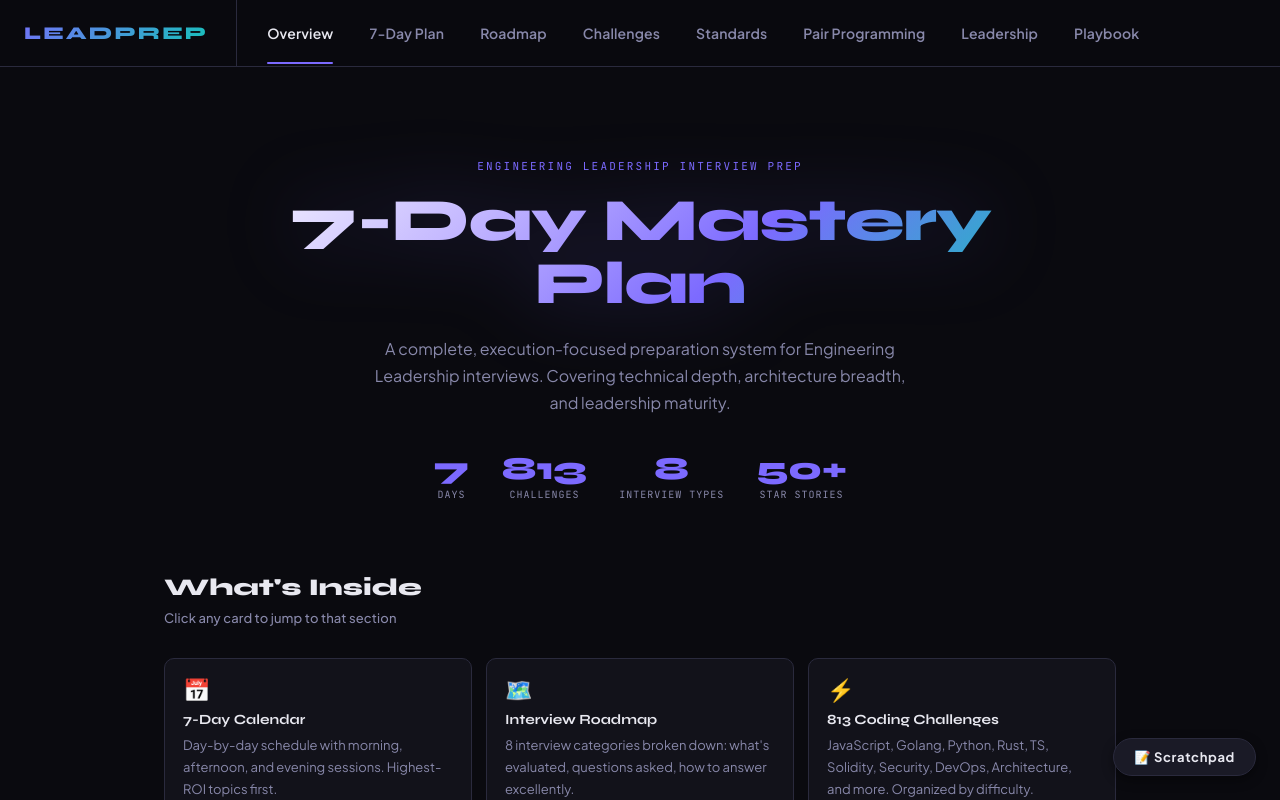
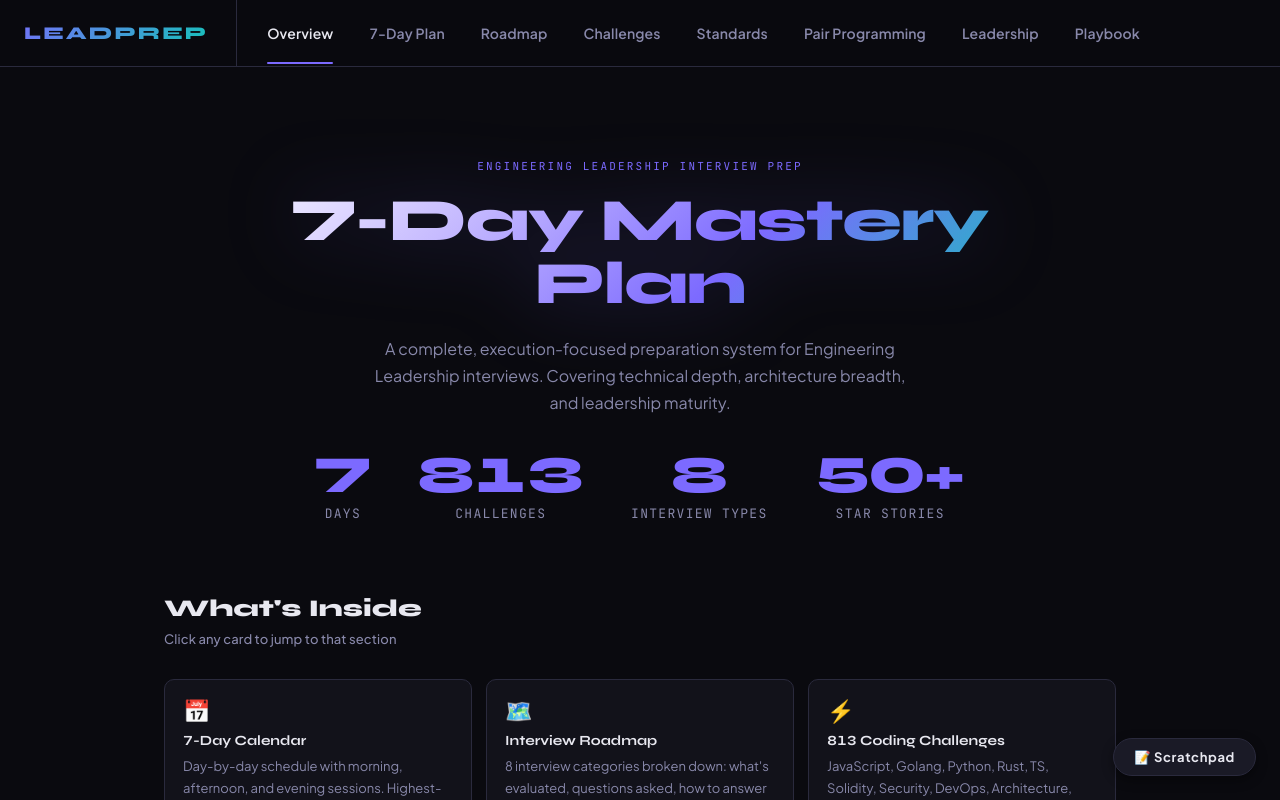
Before and after one commit to lakshyakumar/leadprep, a React (Vite) app: page / in a window 1280 px wide. Shown: the top 800 px of the page. Built offline with nearby package versions, Linux system fonts and the light colour scheme.

Commit message:
feat: add Challenges component to display and filter categorized interview problems

```diff
--- a/src/components/Challenges.jsx
+++ b/src/components/Challenges.jsx
@@ -51,6 +51,44 @@ const GROUPS = [
     ]
   },
 ]
+
+function looksLikeCode(text) {
+  const codePatterns = [
+    /^\s*(function|const|let|var|class|import|export|for|if|while|return|async|await)\b/m,
+    /[{};]\s*$/m,
+    /=>/,
+    /\w+\s*\(.*\)\s*[{;]/,
+    /^\s{2,}/m,
+  ]
+  return codePatterns.some(p => p.test(text))
+}
+
+function renderText(text) {
+  if (!text) return null
+  const paragraphs = text.split(/\n\n+/)
+  return paragraphs.map((para, i) => {
+    if (looksLikeCode(para)) {
+      return (
+        <pre key={i} style={{
+          background: 'rgba(0,0,0,0.35)',
+          border: '1px solid rgba(255,255,255,0.1)',
+          borderRadius: '6px',
+          padding: '10px 14px',
+          fontFamily: 'monospace',
+          fontSize: '13px',
+          lineHeight: '1.6',
+          whiteSpace: 'pre-wrap',
+          overflowX: 'auto',
+          margin: '8px 0',
+          color: '#e2e8f0',
+        }}>{para}</pre>
+      )
+    }
+    return (
+      <p key={i} style={{ margin: '4px 0', whiteSpace: 'pre-wrap', lineHeight: '1.6' }}>{para}</p>
+    )
+  })
+}
 
 function ChallengeItem({ ch }) {
   const [open, setOpen] = useState(false)
@@ -133,7 +171,7 @@ function ChallengeItem({ ch }) {
           <div className="ch-detail-grid">
             <div style={{gridColumn: '1/-1', marginBottom: '8px'}}>
               <div className="ch-detail-label" style={{fontSize:'12px', color:'var(--accent)', fontWeight:'700'}}>Problem Statement</div>
-              <div className="ch-detail-val" style={{fontSize:'15px', lineHeight:'1.6', marginTop:'4px'}}>{ch.problem}</div>
+              <div className="ch-detail-val" style={{fontSize:'15px', lineHeight:'1.6', marginTop:'4px'}}>{renderText(ch.problem)}</div>
             </div>
             <div>
               <div className="ch-detail-label">Concepts</div>
@@ -155,7 +193,7 @@ function ChallengeItem({ ch }) {
             {ch.explanation && (
               <div style={{gridColumn:'1/-1', marginTop: '12px', borderTop: '1px solid rgba(255,255,255,0.1)', paddingTop: '12px'}}>
                 <div className="ch-detail-label" style={{color: '#a0aec0'}}>Key Takeaway / Explanation</div>
-                <div className="ch-detail-val" style={{color: '#e2e8f0', fontStyle: 'italic', fontSize: '14px', lineHeight: '1.5'}}>{ch.explanation}</div>
+                <div className="ch-detail-val" style={{color: '#e2e8f0', fontSize: '14px', lineHeight: '1.5'}}>{renderText(ch.explanation)}</div>
               </div>
             )}
           </div>
--- a/src/components/Home.jsx
+++ b/src/components/Home.jsx
@@ -1,3 +1,4 @@
+import { useState, useEffect, useRef } from 'react'
 import {
   jsChallenges, goChallenges, pythonChallenges, rustChallenges,
   tsChallenges, reactChallenges, aiChallenges, devopsChallenges,
@@ -5,6 +6,38 @@ import {
   solidityChallenges, dynamicProgrammingChallenges, puzzleChallenges, algoChallenges,
   codingChallenges, dbAdvancedChallenges
 } from '../data/data'
+
+function CountUp({ target, suffix = '', duration = 1800 }) {
+  const [display, setDisplay] = useState(0)
+  const ref = useRef(null)
+  const started = useRef(false)
+
+  useEffect(() => {
+    const observer = new IntersectionObserver(
+      ([entry]) => {
+        if (entry.isIntersecting && !started.current) {
+          started.current = true
+          const isNumeric = typeof target === 'number'
+          if (!isNumeric) { setDisplay(target); return }
+          const start = performance.now()
+          const tick = (now) => {
+            const elapsed = now - start
+            const progress = Math.min(elapsed / duration, 1)
+            const ease = 1 - Math.pow(1 - progress, 3)
+            setDisplay(Math.round(ease * target))
+            if (progress < 1) requestAnimationFrame(tick)
+          }
+          requestAnimationFrame(tick)
+        }
+      },
+      { threshold: 0.3 }
+    )
+    if (ref.current) observer.observe(ref.current)
+    return () => observer.disconnect()
+  }, [target, duration])
+
+  return <span ref={ref}>{display}{suffix}</span>
+}
 
 const totalChallenges =
   codingChallenges.length + dynamicProgrammingChallenges.length +
@@ -32,10 +65,10 @@ export default function Home({ onNavigate }) {
         <h1>7-Day Mastery Plan</h1>
         <p>A complete, execution-focused preparation system for Engineering Leadership interviews. Covering technical depth, architecture breadth, and leadership maturity.</p>
         <div className="hero-stats">
-          <div className="stat"><div className="stat-num">7</div><div className="stat-label">Days</div></div>
-          <div className="stat"><div className="stat-num">{totalChallenges}</div><div className="stat-label">Challenges</div></div>
-          <div className="stat"><div className="stat-num">8</div><div className="stat-label">Interview Types</div></div>
-          <div className="stat"><div className="stat-num">50+</div><div className="stat-label">STAR Stories</div></div>
+          <div className="stat"><div className="stat-num"><CountUp target={7} /></div><div className="stat-label">Days</div></div>
+          <div className="stat"><div className="stat-num"><CountUp target={totalChallenges} /></div><div className="stat-label">Challenges</div></div>
+          <div className="stat"><div className="stat-num"><CountUp target={8} /></div><div className="stat-label">Interview Types</div></div>
+          <div className="stat"><div className="stat-num"><CountUp target={50} suffix="+" /></div><div className="stat-label">STAR Stories</div></div>
         </div>
       </div>
 
--- a/src/index.css
+++ b/src/index.css
@@ -14,7 +14,7 @@
   --hard: #ff6b6b;
 }
 
-* { margin: 0; padding: 0; box-sizing: border-box; }
+* { margin: 0; padding: 0; box-sizing: border-box; font-variant-numeric: lining-nums tabular-nums; }
 
 html {
   overflow-x: hidden;
@@ -107,19 +107,23 @@ body {
   line-height: 1.7;
 }
 .hero-stats {
-  display: flex; justify-content: center; gap: 32px;
+  display: flex; justify-content: center; gap: 48px;
   flex-wrap: wrap;
+  align-items: flex-end;
 }
-.stat { text-align: center; }
+.stat { text-align: center; display: flex; flex-direction: column; align-items: center; justify-content: flex-end; }
 .stat-num {
   font-family: 'Syne', sans-serif;
-  font-size: 32px; font-weight: 800;
+  font-size: 52px; font-weight: 800;
   color: var(--accent);
+  line-height: 1;
+  font-variant-numeric: lining-nums tabular-nums;
 }
 .stat-label {
   font-family: 'JetBrains Mono', monospace;
-  font-size: 10px; color: var(--text2);
+  font-size: 13px; color: var(--text2);
   text-transform: uppercase; letter-spacing: 0.1em;
+  margin-top: 4px;
 }
 
 /* SECTION TITLE */
```
Also changed, not shown: .claude/settings.local.json.
